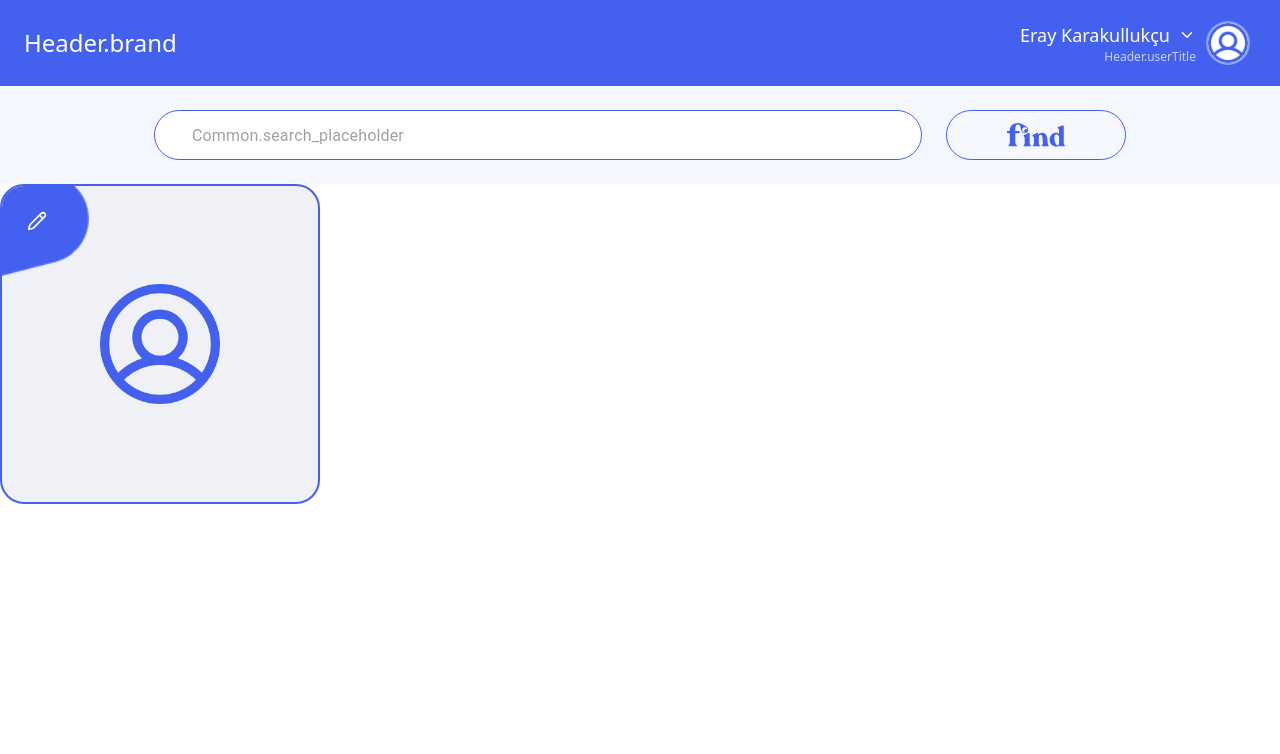
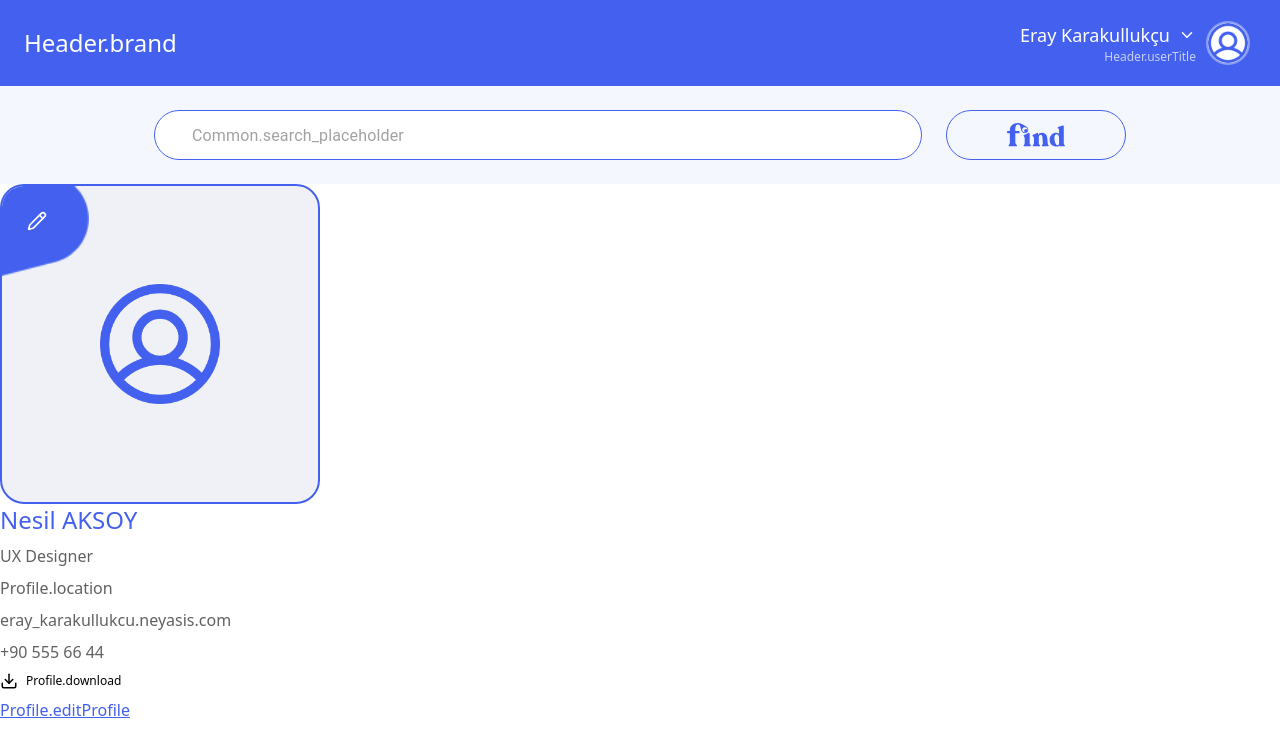
Before and after one commit to beyzasertel/layers-hr-test-case, a Next.js app: page /en/profile in a window 1280 px wide. Shown: the top 754 px of the page. Built offline with nearby package versions, Linux system fonts and the light colour scheme; some icons are missing.

Commit message:
Personal Information component completed

```diff
--- a/src/app/[locale]/profile/page.jsx
+++ b/src/app/[locale]/profile/page.jsx
@@ -2,6 +2,7 @@
 
 import Header from "@/components/common/Header";
 import Searchbar from "@/components/common/Searchbar";
+import ProfileInformation from "@/components/PersonalInformation";
 import ProfilePhotoUploadCard from "@/components/ProfilePhotoUploadCard";
 import SearchSection from "@/sections/SearchSection";
 import { useTranslations, useLocale } from "next-intl";
@@ -15,6 +16,7 @@ export default function ProfilePage() {
         <SearchSection />
       </div>
       <ProfilePhotoUploadCard />
+      <ProfileInformation />
     </div>
   );
 }
--- /dev/null
+++ b/src/components/PersonalInformation.jsx
@@ -0,0 +1,45 @@
+"use client";
+
+import Link from "next/link";
+import { Download } from "lucide-react";
+import { useTranslations } from "next-intl";
+
+export default function ProfileInfo() {
+  const t = useTranslations("Profile");
+
+  return (
+    <div className="space-y-2 text-dark-gray">
+      <h2 className="text-2xl text-blue">Nesil AKSOY</h2>
+
+      <p>UX Designer</p>
+
+      <p>{t("location")}</p>
+
+      <p>
+        <a
+          href="https://eray_karakullukcu.neyasis.com"
+          target="_blank"
+          rel="noopener noreferrer"
+          className="hover:underline"
+        >
+          eray_karakullukcu.neyasis.com
+        </a>
+      </p>
+
+      <p>+90 555 66 44</p>
+
+      <a
+        href="/cv/BEYZA-CAN-SERTEL-CV.pdf"
+        download="beyza-can-sertel-CV.pdf"
+        className="inline-flex items-center gap-2 font-medium text-black hover:underline text-xs"
+      >
+        <Download size={18} />
+        {t("download")}
+      </a>
+
+      <Link href="/profile/edit" className="block text-blue underline">
+        {t("editProfile")}
+      </Link>
+    </div>
+  );
+}
--- a/src/messages/en.json
+++ b/src/messages/en.json
@@ -75,8 +75,9 @@
       "neyasis": "Neyasis Tech."
     }
   },
-  "Switcher": {
-    "tr": "TR",
-    "en": "EN"
+  "Profile": {
+    "location": "Turkey, İstanbul, Sarıyer",
+    "download": "Download my Find CV",
+    "editProfile": "Edit Profile"
   }
 }
--- a/src/messages/tr.json
+++ b/src/messages/tr.json
@@ -76,8 +76,9 @@
       "neyasis": "Neyasis Tech."
     }
   },
-  "Switcher": {
-    "tr": "TR",
-    "en": "EN"
+  "Profile": {
+    "location": "Türkiye, İstanbul, Sarıyer",
+    "download": "Find CV’mi İndir",
+    "editProfile": "Edit Profile"
   }
 }
```
Also changed, not shown: 1 other file (tests, documents, lock files or other folders).
